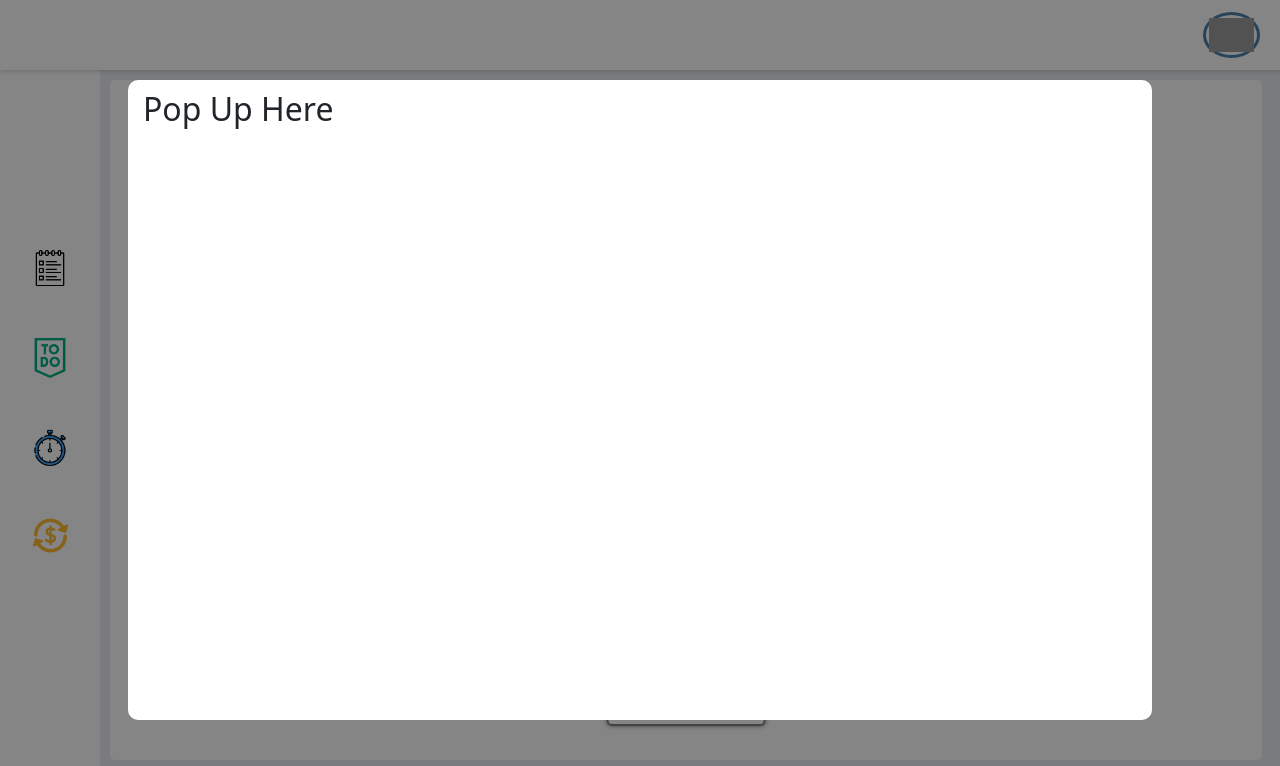
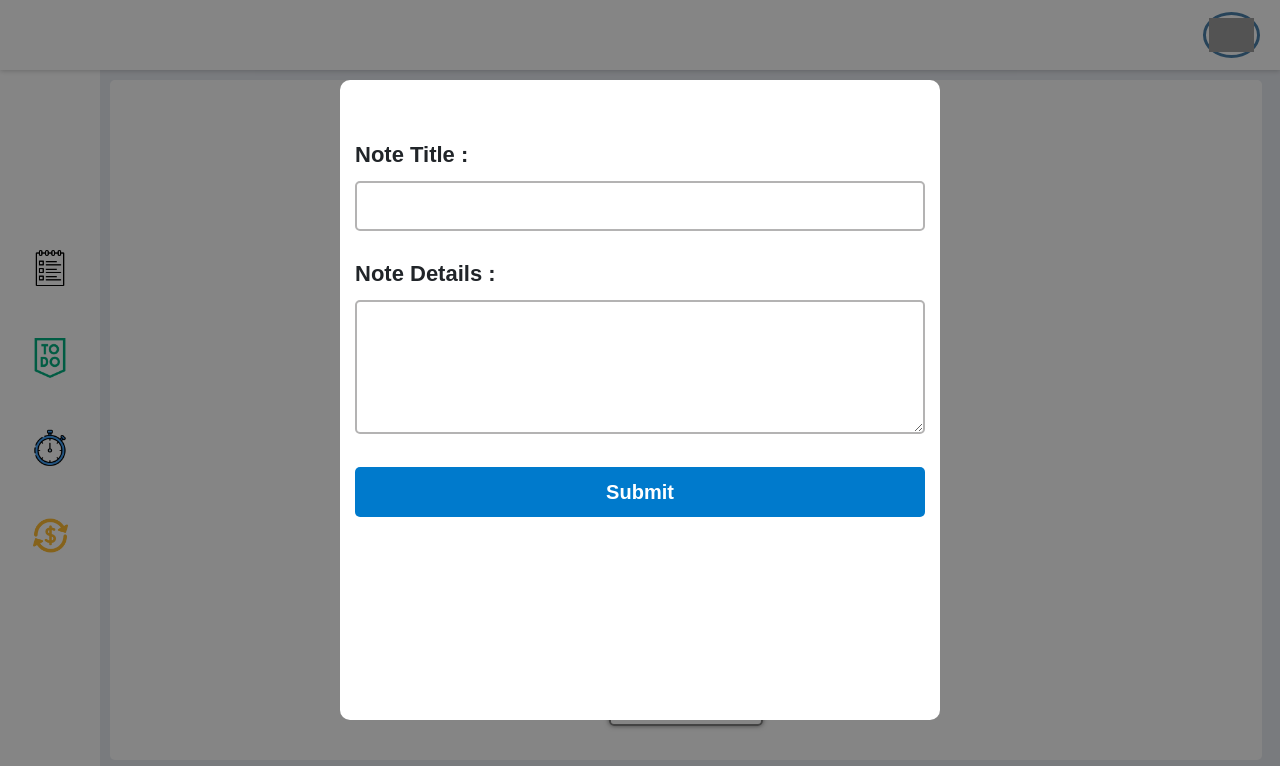
Before and after one commit to shafik720/Note-Taking-App---Client, a React (Create React App) app: page / in a window 1280 px wide. Shown: the top 766 px of the page. Built offline with nearby package versions, Linux system fonts and the light colour scheme; grey boxes are pictures that could not be loaded.

Commit message:
working on popup

```diff
--- a/package.json
+++ b/package.json
@@ -10,6 +10,7 @@
     "react": "^18.2.0",
     "react-bootstrap": "^2.7.2",
     "react-dom": "^18.2.0",
+    "react-hook-form": "^7.43.1",
     "react-scripts": "5.0.1",
     "web-vitals": "^2.1.4"
   },
--- a/src/Pages/PopupNotepad/PopupNotepad.css
+++ b/src/Pages/PopupNotepad/PopupNotepad.css
@@ -16,7 +16,56 @@
     left: 50%;
     transform: translate(-50%, -50%);
     padding: 10px 15px;
-    width: 80%;
+    width: 600px;
     height: 80%;
     border-radius: 10px;
 }
+
+.reactHookForm form{
+    display: flex;
+    flex-direction: column;
+    justify-content: center;
+    /* align-items: center; */
+    gap: 10px;
+}
+.hookForm input, .hookForm textarea{
+    width: 100%;
+    margin: 0;
+    border: 2px solid rgb(180, 179, 179);
+    border-radius: 5px;
+    margin-top: 10px;
+    outline: none;
+    transition: all 0.2s ease-in-out;
+}
+.hookForm input:focus, .hookForm textarea:focus{
+    border: 2px solid #007ACC !important;
+}
+.note-title input{
+    height: 50px;
+    padding: 5px 15px;
+    font-size: 20px;
+    font-weight: 600;
+}
+.note-details textarea{
+    padding: 5px 15px;
+    font-size: 20px;
+    font-weight: 600;
+}
+
+.hookForm p{
+    text-align: left !important;
+    font-weight: 600;
+    margin-bottom: 0;
+    font-size: 22px;
+}
+
+/* styling note submitt button */
+.note-submit-button{
+    height: 50px;
+    background: #007ACC;
+    color: white;
+    font-weight: 600;
+    font-size: 20px;
+    border: none !important;
+    outline: none !important;
+}
--- a/src/Pages/PopupNotepad/PopupNotepad.js
+++ b/src/Pages/PopupNotepad/PopupNotepad.js
@@ -1,11 +1,38 @@
 import React from 'react';
 import './PopupNotepad.css';
+import { useForm } from "react-hook-form";
 
 const PopupNotepad = () => {
+    const { register, handleSubmit, watch, formState: { errors } } = useForm();
+    const onSubmit = (data) => {
+        console.log(data);
+    };
     return (
         <div className='popup-parent'>
             <div className="popup-modal">
-                <h2>Pop Up Here</h2>
+                <div className="reactHookForm">
+
+                    <form className='hookForm mt-5' onSubmit={handleSubmit(onSubmit)}>
+                        {/* register your input into the hook by invoking the "register" function */}
+                        <div className="note-title">
+                            <p>Note Title : </p>
+                            <input defaultValue="" {...register("noteTitle")} />
+                        </div>
+
+
+                        {/* include validation with required or other standard HTML validation rules */}
+                        <div className="note-details mt-3">
+                            <p>Note Details :</p>
+                            <textarea rows={4} cols={40} {...register("noteDetails", { required: true })} />
+                            {/* errors will return when field validation fails  */}
+                            {errors.exampleRequired && <p>This field is required</p>}
+                        </div>
+
+                        <input type="submit" className='mt-3 note-submit-button' />
+                    </form>
+
+
+                </div>
             </div>
         </div>
     );
--- a/src/index.css
+++ b/src/index.css
@@ -9,6 +9,13 @@ body {
 
 }
 
+@import url('https://fonts.googleapis.com/css2?family=Poppins:wght@100;200;300;400;500;600;700;800;900&display=swap');
+
+*{
+    font-family: 'Poppins', sans-serif !important;
+}
+
+
 code {
   font-family: source-code-pro, Menlo, Monaco, Consolas, 'Courier New',
     monospace;
```
Also changed, not shown: 1 other file (tests, documents, lock files or other folders).
